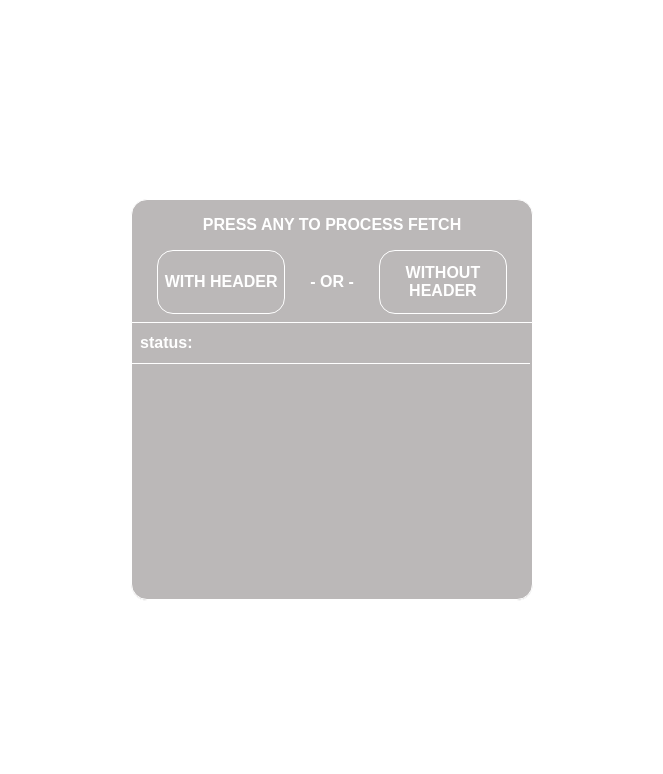
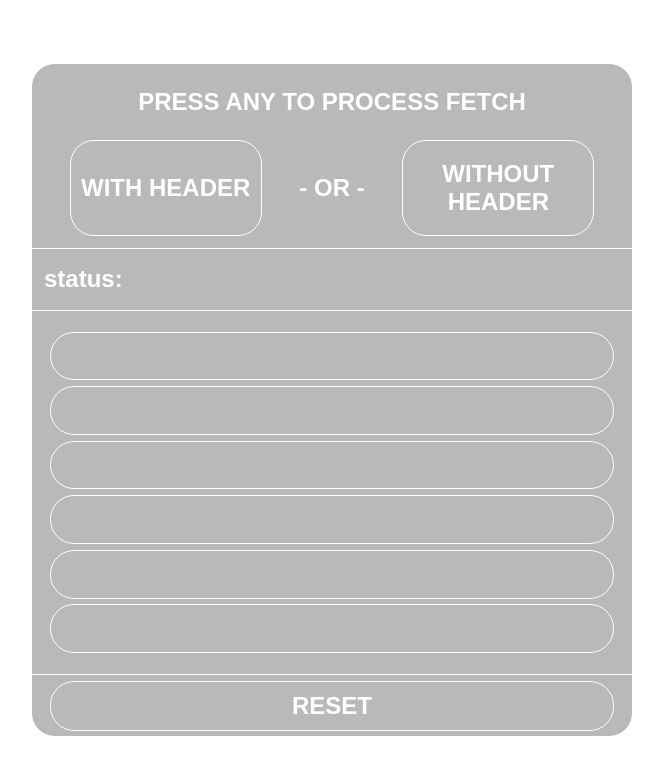
Before and after one commit to Arz-Gev/javascript-techx-lesson5, a plain HTML site: page index.html in a window 1280 px wide. Shown: the whole page, without its empty margins (308-971 px from the left). Drawn offline with Linux system fonts and the light colour scheme; no server answers.

Commit message:
all done except small issues in negative case

```diff
--- a/Ui.js
+++ b/Ui.js
@@ -11,10 +11,10 @@ export class Ui {
         statusBar.textContent = "status:";
         break;
       case Ui.loading:
-        statusBar.textContent = "status: is loading... 🔄";
+        statusBar.textContent = "status: loading... 🔄";
         break;
       case Ui.loaded:
-        statusBar.textContent = "status: is loaded ✅";
+        statusBar.textContent = "status: loaded ✅";
         break;
       case Ui.failed:
         statusBar.textContent = "status: No users 😭";
--- a/index.html
+++ b/index.html
@@ -30,8 +30,18 @@
         </button>
       </div>
       <div class="display-container">
-        <p class="status" id="status-bar">status:</p>
-        <div class="display" id="display"></div>
+        <div class="status" id="status-bar">status:</div>
+        <div class="display" id="display">
+          <p class="display-row" id="display-row-1"></p>
+          <p class="display-row" id="display-row-2"></p>
+          <p class="display-row" id="display-row-3"></p>
+          <p class="display-row" id="display-row-4"></p>
+          <p class="display-row" id="display-row-5"></p>
+          <p class="display-row" id="display-row-6"></p>
+        </div>
+      </div>
+      <div class="reset-container">
+        <button class="fetch-button reset-button" id="reset">RESET</button>
       </div>
     </div>
   </body>
--- a/main.js
+++ b/main.js
@@ -1,28 +1,107 @@
 import { Ui } from "./Ui.js";
 
-setTimeout(() => {
-  fetch("https://reqres.in/api/users?delay=1", {
-    headers: { "x-api-key": "reqres-free-v1" },
-  })
-    .then((response) => response.json())
-    .then((data) => console.log(data))
-    .catch((error) => console.error(error));
-}, 1000);
-
+let rows = document.querySelectorAll(".display-row");
 let fetchTrue = document.getElementById("fetch-with-header");
 let fetchFalse = document.getElementById("fetch-without-header");
+let reset = document.getElementById("reset");
+const api_url = "https://reqres.in/api/users?delay=1";
+let arrayOfPersons;
 
 fetchTrue.addEventListener("click", (e) => {
   LogsWhenRequest();
-  //ApiRequestHeader();
+  ApiRequestHeader();
 });
 
 fetchFalse.addEventListener("click", (e) => {
   LogsWhenRequest();
-  //ApiRequestNoHeader();
+  try {
+    ApiRequestNoHeader();
+  } catch (error) {
+    console.log("ABOBA");
+  }
+});
+
+reset.addEventListener("click", (e) => {
+  Ui.Status(Ui.empty);
+  console.clear();
+  rows.forEach((row) => {
+    row.textContent = "";
+  });
 });
 
 function LogsWhenRequest() {
   Ui.Status(Ui.loading);
   console.log("Fetching users...");
 }
+
+function ApiRequestHeader() {
+  setTimeout(() => {
+    fetch(api_url, {
+      headers: { "x-api-key": "reqres-free-v1" },
+    })
+      .then((response) => response.json())
+      .then((obj) => {
+        console.log(obj.data);
+
+        arrayOfPersons = obj.data.map((user) => {
+          return `${user.first_name}, ${user.last_name}`;
+        });
+
+        let i = 0;
+        rows.forEach((row) => {
+          row.textContent = `${arrayOfPersons[i++]}`;
+        });
+
+        Ui.Status(Ui.loaded);
+        console.log("fetching succeed");
+      })
+      .catch((error) => console.error(error));
+  }, 1500);
+}
+
+function ApiRequestNoHeader() {
+  fetch(api_url)
+    .then((response) => (dataFromServer = response))
+    .catch((error) => {
+      throw error;
+    });
+}
+
+function failed(error) {
+  console.error(error);
+  Ui.Status(Ui.failed);
+  console.log("ABOBA");
+}
+
+// (async () => {
+
+//   const API_URL = "https://jsonplaceholder.typicode.com/users/1";
+//   let outsideData;
+
+//   fetch(API_URL)
+//     .then((res) => {
+//       console.log(res);
+//       return res.json();
+//     })
+//     .then((data) => {
+//       outsideData = data;
+//       console.log("fetch().then()", data);
+//     });
+
+//   console.log("outsideData", outsideData);
+//   console.log("\n");
+
+//   let outsideDataAsyncAwait;
+//   async function fetchData() {
+//     try {
+//       const res = await fetch(API_URL);
+//       const data = await res.json();
+//       outsideDataAsyncAwait = data;
+//     } catch (error) {
+//       throw error;
+//     }
+//   }
+
+//   await fetchData();
+//   console.log("outsideDataAsyncAwait", outsideDataAsyncAwait);
+// })();
--- a/style.css
+++ b/style.css
@@ -24,7 +24,7 @@ title {
 }
 
 html {
-  font-size: 16px;
+  font-size: 24px;
   width: 100vw;
   height: 100vh;
   background-color: white;
@@ -36,7 +36,7 @@ html {
 
 .main-container {
   width: 25rem;
-  height: 25rem;
+  height: 28rem;
   flex-direction: column;
   background-color: rgb(187, 184, 184);
   border: white 1px solid;
@@ -53,10 +53,12 @@ html {
   border: 1px white solid;
   background-color: rgb(187, 184, 184);
   cursor: pointer;
+  transition-duration: 50ms;
 }
 
 .fetch-button:hover {
   border-width: 3px;
+  transform: scale(1.05);
 }
 
 .fetch-button:active {
@@ -73,15 +75,17 @@ html {
   justify-content: space-between;
   align-items: start;
   border: white 1px solid;
-  border-radius: 0 0 1rem 1rem;
+  border-radius: 0;
 }
 
 .display {
   border-top: white 1px solid;
-  padding: 1.5rem;
-  width: calc(100% - 3.1rem);
-  height: calc(100% - 3.1rem);
+  padding: 0.75rem;
+  width: calc(100% - 1.5rem);
+  height: calc(100% - 1.5rem);
   border-radius: 0 0 1rem 1rem;
+  display: flex;
+  flex-wrap: wrap;
 }
 
 .status {
@@ -91,3 +95,31 @@ html {
   align-items: center;
   padding: 0 0.5rem;
 }
+
+.display-row {
+  border: white 1px solid;
+  width: 100%;
+  height: calc(100% / 7);
+  display: flex;
+  justify-content: center;
+  align-items: center;
+  transition-duration: 50ms;
+}
+
+.display-row:hover {
+  transform: scale(1.04);
+  border-width: 3px;
+}
+
+.reset-container {
+  height: 4rem;
+  width: 100%;
+  display: flex;
+  align-items: center;
+  justify-content: center;
+}
+
+.reset-button {
+  width: calc(100% - 1.5rem);
+  height: 2.083rem;
+}
```
